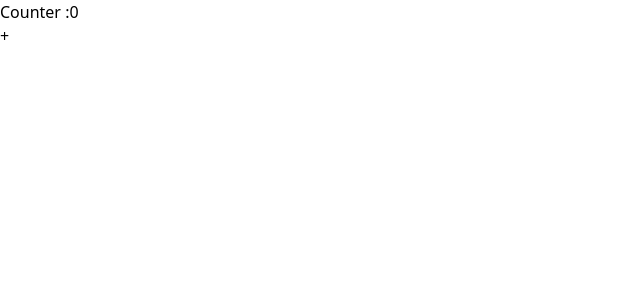
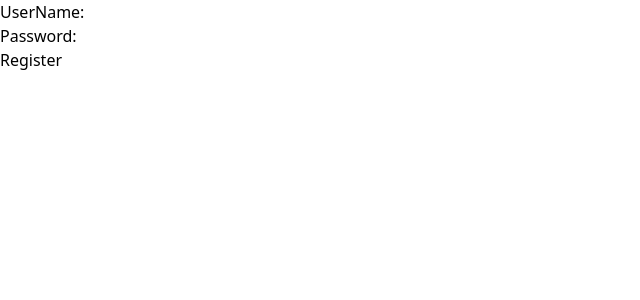
Before and after one commit to selina-islam/Play_With_React, a React (Vite) app: page / in a window 1280 px wide. Shown: the top 300 px of the page, without its empty margins (0-640 px from the left). Built offline with nearby package versions, Linux system fonts and the light colour scheme.

Commit message:
ref- in class components

```diff
--- a/src/App.jsx
+++ b/src/App.jsx
@@ -1,11 +1,11 @@
 import React from 'react'
-import LifeCycle from './LifeCycle/LifeCycle'
+import UserForm from './RefExample/UserForm'
 
 
 function App() {
   return (
     <div>
-     <LifeCycle/>
+    <UserForm/>
     </div>
   )
 }
--- /dev/null
+++ b/src/RefExample/UserForm.jsx
@@ -0,0 +1,44 @@
+import React, { Component, createRef } from "react";
+// Importing React Component class and createRef API for creating references to DOM elements
+
+export default class UserForm extends Component {
+  constructor(props) {
+    super(props); // Calls the parent class (Component) constructor
+
+    // Creating a reference to the userName input element
+    this.userNameRef = createRef();
+
+    // Initializing state (currently empty, but ready for future use)
+    this.state = {};
+  }
+
+  handleSubmit = (event) => {
+    event.preventDefault(); // Prevents the default form submission behavior (page refresh)
+
+    // Accessing the value entered in the userName input using ref
+    console.log(this.userNameRef.current.value);
+
+    // Changing the background color of the userName input field to green
+    this.userNameRef.current.style.backgroundColor = "green";
+  };
+
+  render() {
+    return (
+      // When the form is submitted, handleSubmit is called
+      <form onSubmit={this.handleSubmit}>
+        <div>
+          <label htmlFor="userName">UserName: </label>
+          {/* Input field for username, linked to the ref */}
+          <input type="text" id="userName" ref={this.userNameRef} />
+        </div>
+        <div>
+          <label htmlFor="password">Password: </label>
+          {/* Input field for password — not controlled or referenced */}
+          <input type="password" id="password" />
+        </div>
+        {/* Button to submit the form */}
+        <button type="submit">Register</button>
+      </form>
+    );
+  }
+}
--- a/src/index.css
+++ b/src/index.css
@@ -3,22 +3,22 @@
  /* Hide Arrows From Input */
 
 /* Chrome, Safari, Edge, Opera */
-input::-webkit-outer-spin-button,
+/* input::-webkit-outer-spin-button,
 input::-webkit-inner-spin-button {
   -webkit-appearance: none;
   margin: 0;
-}
+} */
 
 /* Firefox */
-input[type=number] {
+/* input[type=number] {
   -moz-appearance: textfield;
-}
+} */
 
 
 /* withstate.jsx */
-.valid{
+/* .valid{
   background-color: green;
 }
 .invalid{
   background-color: red;
-}
+} */
```
